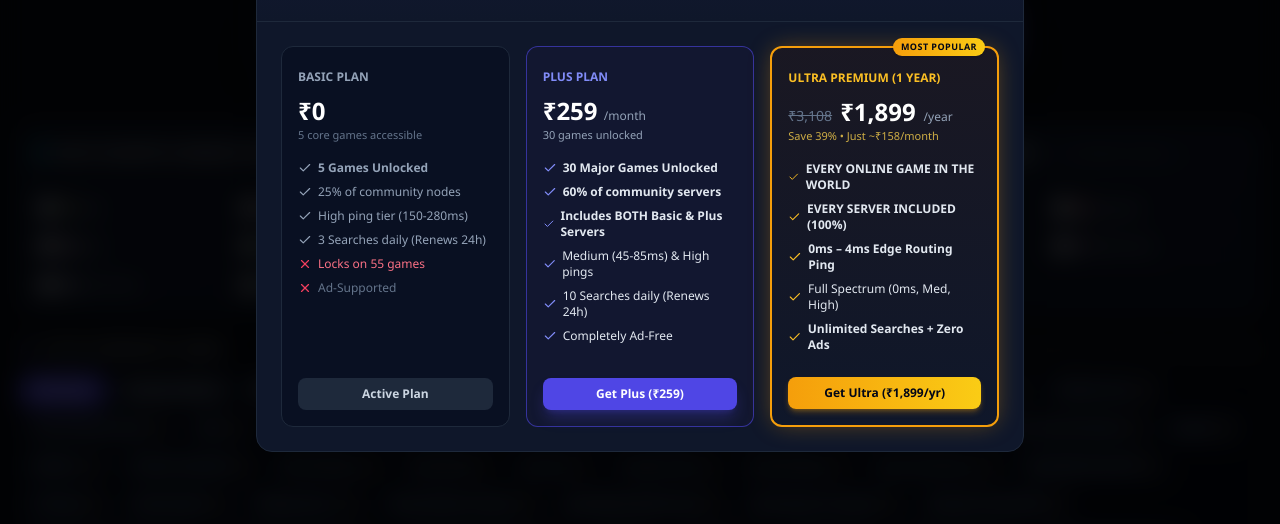
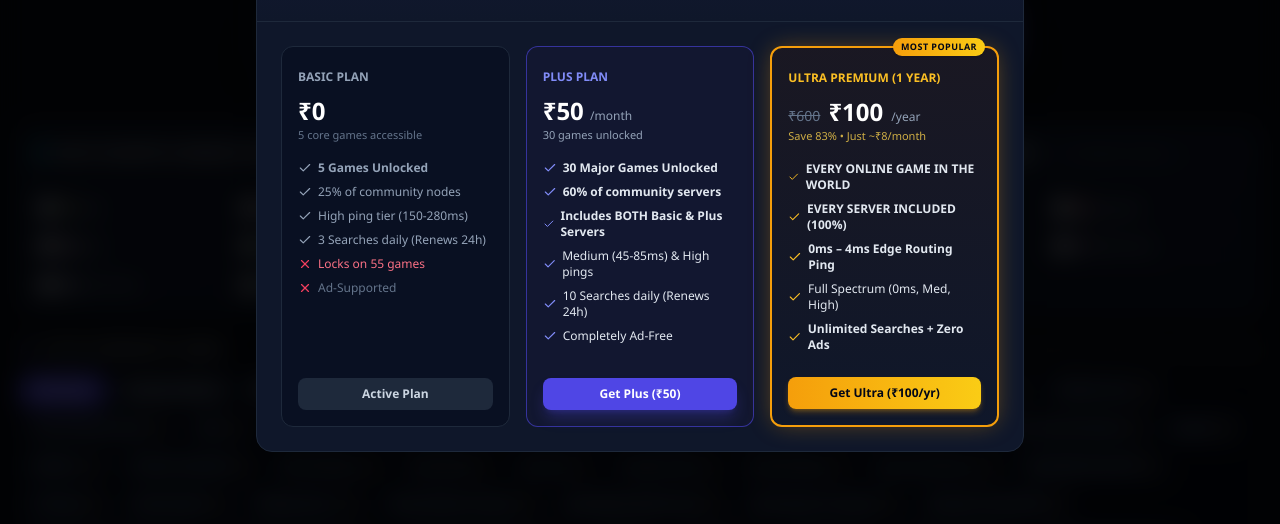
Before and after one commit to bhaveshteam/pulsefinder, a plain HTML site: page index.html in a window 1280 px wide. Both pictures are taken after a click on the button "Remove Ads". Shown: the part 248-772 px from the top of the page. Drawn offline with nearby package versions, Linux system fonts and the light colour scheme.

Commit message:
Update index.html

```diff
--- a/index.html
+++ b/index.html
@@ -396,7 +396,7 @@
         <div class="border border-indigo-600/60 rounded-xl p-4 bg-indigo-950/20 flex flex-col justify-between">
           <div>
             <span class="text-xs font-bold text-indigo-400 uppercase">Plus Plan</span>
-            <div class="mt-2 text-2xl font-black text-white">₹259 <span class="text-xs font-normal text-slate-400">/month</span></div>
+            <div class="mt-2 text-2xl font-black text-white">₹50 <span class="text-xs font-normal text-slate-400">/month</span></div>
             <p class="text-[11px] text-slate-400 mb-4">30 games unlocked</p>
             <ul class="space-y-2 text-xs text-slate-200">
               <li class="flex items-center gap-1.5"><i data-lucide="check" class="w-3.5 h-3.5 text-indigo-400"></i> <strong>30 Major Games Unlocked</strong></li>
@@ -407,7 +407,7 @@
               <li class="flex items-center gap-1.5"><i data-lucide="check" class="w-3.5 h-3.5 text-indigo-400"></i> Completely Ad-Free</li>
             </ul>
           </div>
-          <button onclick="purchasePlan('monthly')" class="mt-6 w-full py-2 bg-indigo-600 hover:bg-indigo-500 text-white rounded-lg text-xs font-semibold shadow-lg shadow-indigo-600/30">Get Plus (₹259)</button>
+          <button onclick="purchasePlan('monthly')" class="mt-6 w-full py-2 bg-indigo-600 hover:bg-indigo-500 text-white rounded-lg text-xs font-semibold shadow-lg shadow-indigo-600/30">Get Plus (₹50)</button>
         </div>
 
         <!-- Ultra (Includes EVERY Game & EVERY Server) -->
@@ -416,11 +416,11 @@
           <div>
             <span class="text-xs font-bold text-amber-400 uppercase">Ultra Premium (1 Year)</span>
             <div class="mt-2 flex items-baseline gap-2">
-              <span class="text-slate-500 line-through text-sm">₹3,108</span>
-              <span class="text-2xl font-black text-white">₹1,899</span>
+              <span class="text-slate-500 line-through text-sm">₹600</span>
+              <span class="text-2xl font-black text-white">₹100</span>
               <span class="text-xs font-normal text-slate-400">/year</span>
             </div>
-            <p class="text-[11px] text-amber-300/80 mb-4">Save 39% • Just ~₹158/month</p>
+            <p class="text-[11px] text-amber-300/80 mb-4">Save 83% • Just ~₹8/month</p>
             <ul class="space-y-2 text-xs text-slate-200">
               <li class="flex items-center gap-1.5"><i data-lucide="check" class="w-3.5 h-3.5 text-amber-400"></i> <strong>EVERY ONLINE GAME IN THE WORLD</strong></li>
               <li class="flex items-center gap-1.5"><i data-lucide="check" class="w-3.5 h-3.5 text-amber-400"></i> <strong>EVERY SERVER INCLUDED (100%)</strong></li>
@@ -429,7 +429,7 @@
               <li class="flex items-center gap-1.5"><i data-lucide="check" class="w-3.5 h-3.5 text-amber-400"></i> <strong>Unlimited Searches + Zero Ads</strong></li>
             </ul>
           </div>
-          <button onclick="purchasePlan('yearly')" class="mt-6 w-full py-2 bg-gradient-to-r from-amber-500 to-yellow-400 hover:from-amber-600 hover:to-yellow-500 text-slate-950 font-black rounded-lg text-xs shadow-md shadow-amber-500/30">Get Ultra (₹1,899/yr)</button>
+          <button onclick="purchasePlan('yearly')" class="mt-6 w-full py-2 bg-gradient-to-r from-amber-500 to-yellow-400 hover:from-amber-600 hover:to-yellow-500 text-slate-950 font-black rounded-lg text-xs shadow-md shadow-amber-500/30">Get Ultra (₹100/yr)</button>
         </div>
       </div>
     </div>
@@ -826,7 +826,7 @@
 
       } else if (userTier === 'premium') {
         upgradeBtn.style.display = 'flex';
-        upgradeBtn.innerHTML = `<i data-lucide="crown" class="w-4 h-4"></i><span>Get Ultra (Save 39%)</span>`;
+        upgradeBtn.innerHTML = `<i data-lucide="crown" class="w-4 h-4"></i><span>Get Ultra (Save 83%)</span>`;
         unlimitedBtn.style.display = 'none';
         topAd.style.display = 'none';
 
@@ -1423,7 +1423,7 @@
         closePaywall();
         updateTierUI();
         renderServerTable();
-        alert(`Payment Verified! Activated ${isYearly ? 'Ultra Premium (₹1,899/yr)' : 'Plus Plan (₹259/mo)'} for @${currentUser.username}!`);
+        alert(`Payment Verified! Activated ${isYearly ? 'Ultra Premium (₹100/yr)' : 'Plus Plan (₹50/mo)'} for @${currentUser.username}!`);
       };
 
       // 1. PRIMARY: Digital Goods API (Official PWA standard for Microsoft Store)
@@ -1440,7 +1440,7 @@
             const paymentDetails = {
               total: {
                 label: isYearly ? 'PulseFinder Ultra (1 Year)' : 'PulseFinder Plus (1 Month)',
-                amount: { currency: 'INR', value: isYearly ? '1899.00' : '259.00' }
+                amount: { currency: 'INR', value: isYearly ? '100.00' : '50.00' }
               }
             };
 
```
